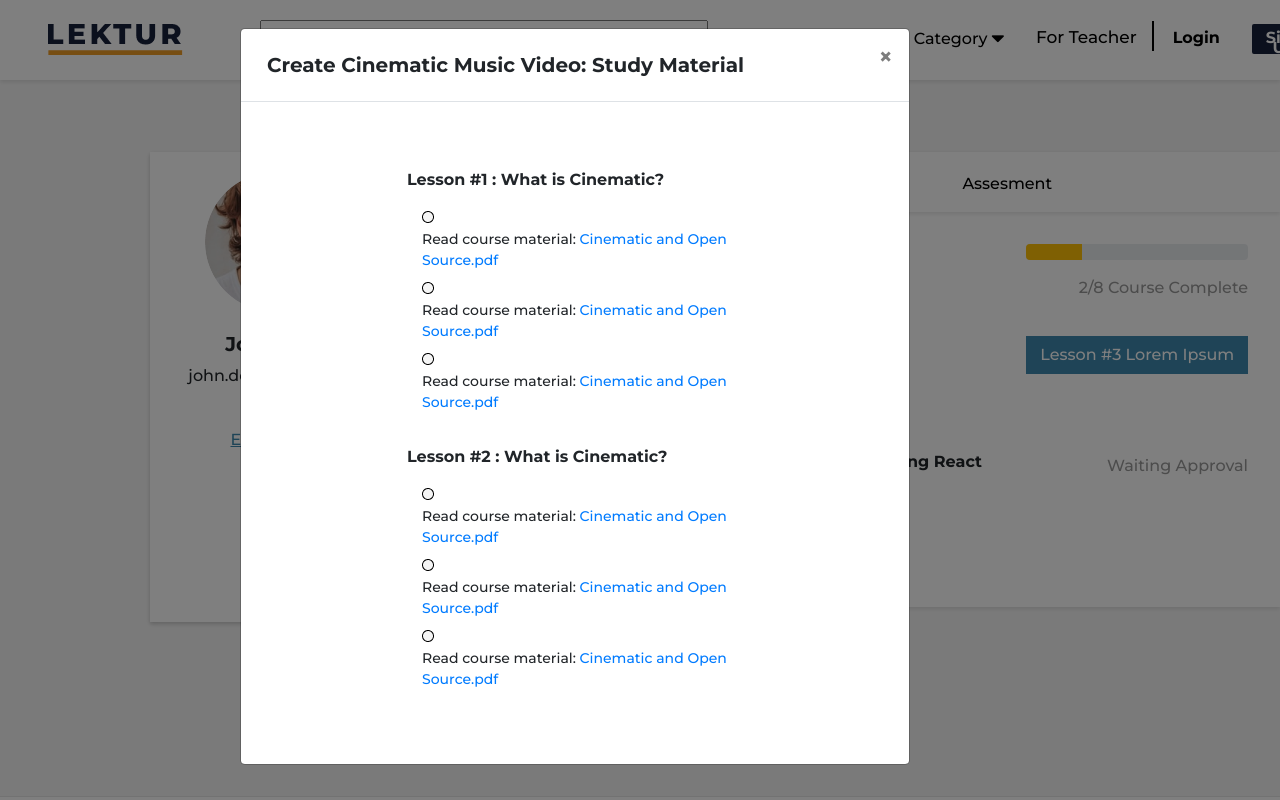
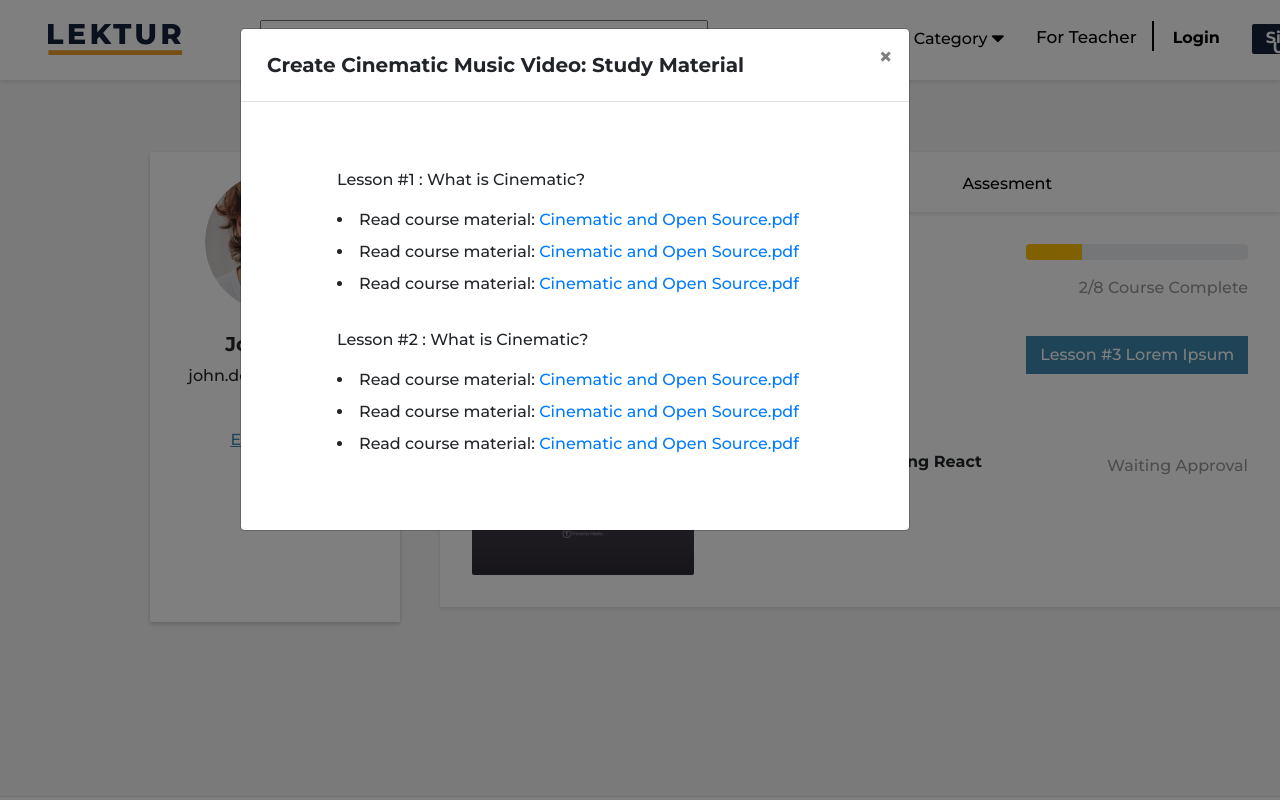
Before and after one commit to Rantikaayuning/frontend-lektur-app, a React (Create React App) app: page /student-courses in a window 1280 px wide. Both pictures are taken after a click on the element "See course materials". Shown: the top 800 px of the page. Built offline with nearby package versions, Linux system fonts and the light colour scheme.

Commit message:
revise styling for popup course modal

```diff
--- a/src/components/PopUp/PopUpMaterial.js
+++ b/src/components/PopUp/PopUpMaterial.js
@@ -11,7 +11,7 @@ export const PopUpMaterial = () => {
             </Modal.Title>
           </Modal.Header>
           <Modal.Body className='modal-course'>
-              <div className="pop-up-course">
+              <div className="pop-up-course-material">
                 <p>Lesson #1 : What is Cinematic?</p>
                 <li>
                   <label>Read course material: <Link to='/material'><span>Cinematic and Open Source.pdf</span></Link></label>
--- a/src/styles/PopUp.css
+++ b/src/styles/PopUp.css
@@ -6,6 +6,10 @@
 
 .pop-up-course {
   padding: 50px 150px 50px 150px;
+}
+
+.pop-up-course-material {
+  padding: 50px 50px 50px 80px;
 }
 
 .pop-up-course p {
```
